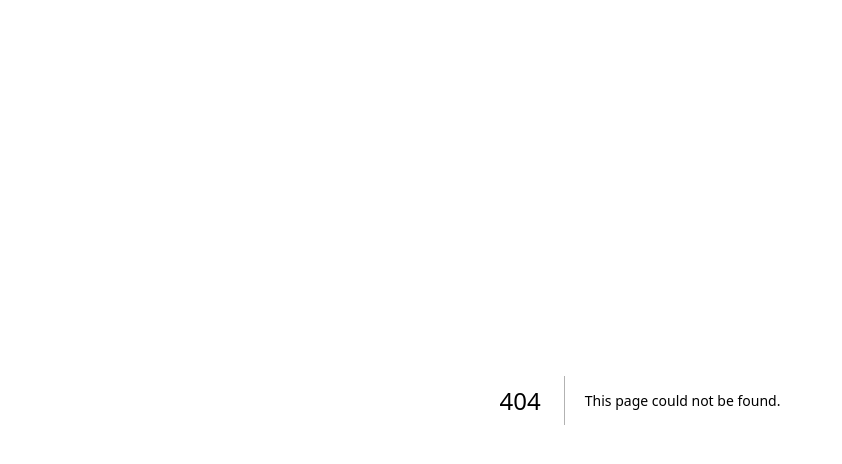
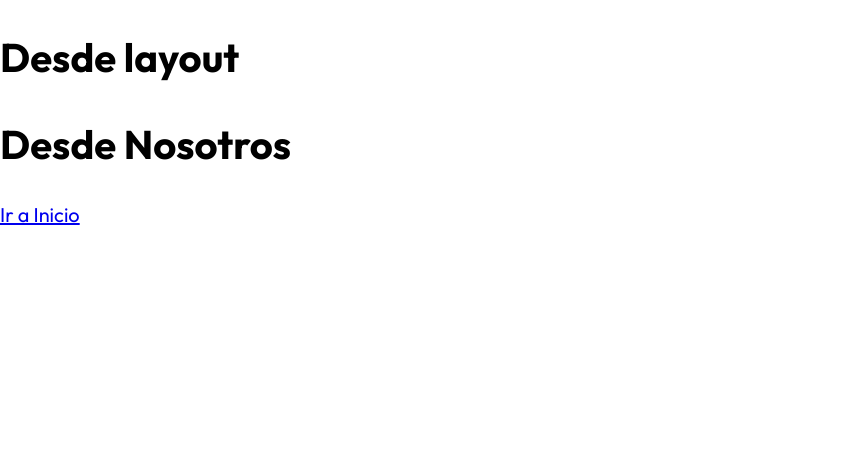
Before and after one commit to ManuelDevWeb/Store_Guitar_React_Nextjs, a Next.js app: page /nosotros in a window 1280 px wide. Before the commit this address had no page. Shown: the top 464 px of the page, without its empty margins (0-842 px from the left). Built offline with nearby package versions, Linux system fonts and the light colour scheme.

Commit message:
Create layout

```diff
--- /dev/null
+++ b/components/layout.js
@@ -0,0 +1,17 @@
+import Head from "next/head";
+
+const Layout = ({ children, title = "", description = "" }) => {
+  return (
+    <>
+      {/* Informacion meta */}
+      <Head>
+        <title>{`GuitarLA - ${title}`}</title>
+        <meta name="description" content={description} />
+      </Head>
+      <h1>Desde layout</h1>
+      {children}
+    </>
+  );
+};
+
+export { Layout };
--- /dev/null
+++ b/pages/nosotros.js
@@ -0,0 +1,18 @@
+import Link from "next/link";
+
+// Components
+import { Layout } from "../components/layout";
+
+const Nosotros = () => {
+  return (
+    <Layout
+      title={"Nosotros"}
+      description={"Sobre Nosotros, GuitarLA, tienda de musica!"}
+    >
+      <h1>Desde Nosotros</h1>
+      <Link href="/">Ir a Inicio</Link>
+    </Layout>
+  );
+};
+
+export default Nosotros;
--- a/styles/globals.css
+++ b/styles/globals.css
@@ -17,7 +17,6 @@ html {
 }
 
 body {
-  background-color: red;
   font-size: 2rem;
   font-family: var(--fuente-principal);
   line-height: 1.5;
```
Also changed, not shown: pages/index.js (+11 -2 lines).
